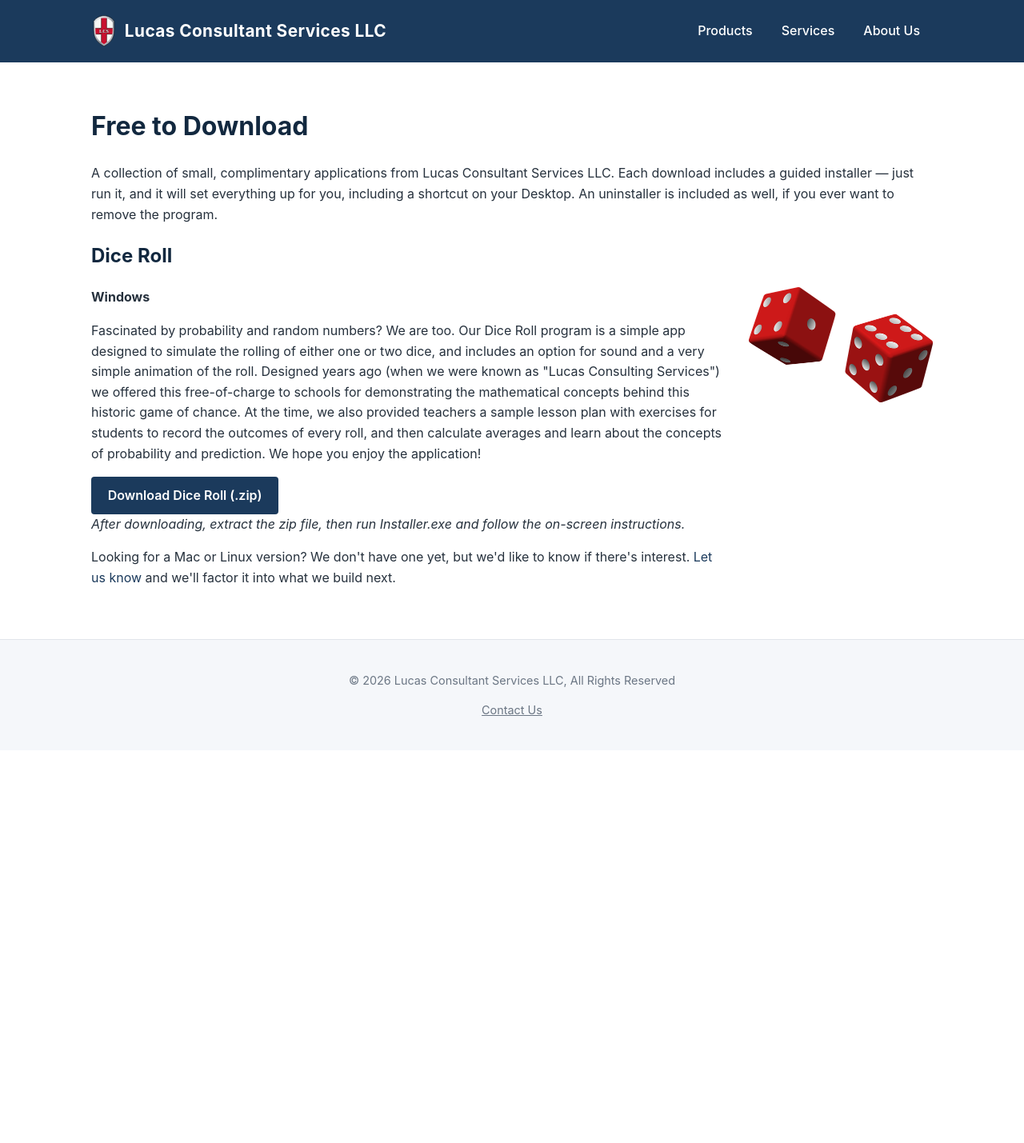
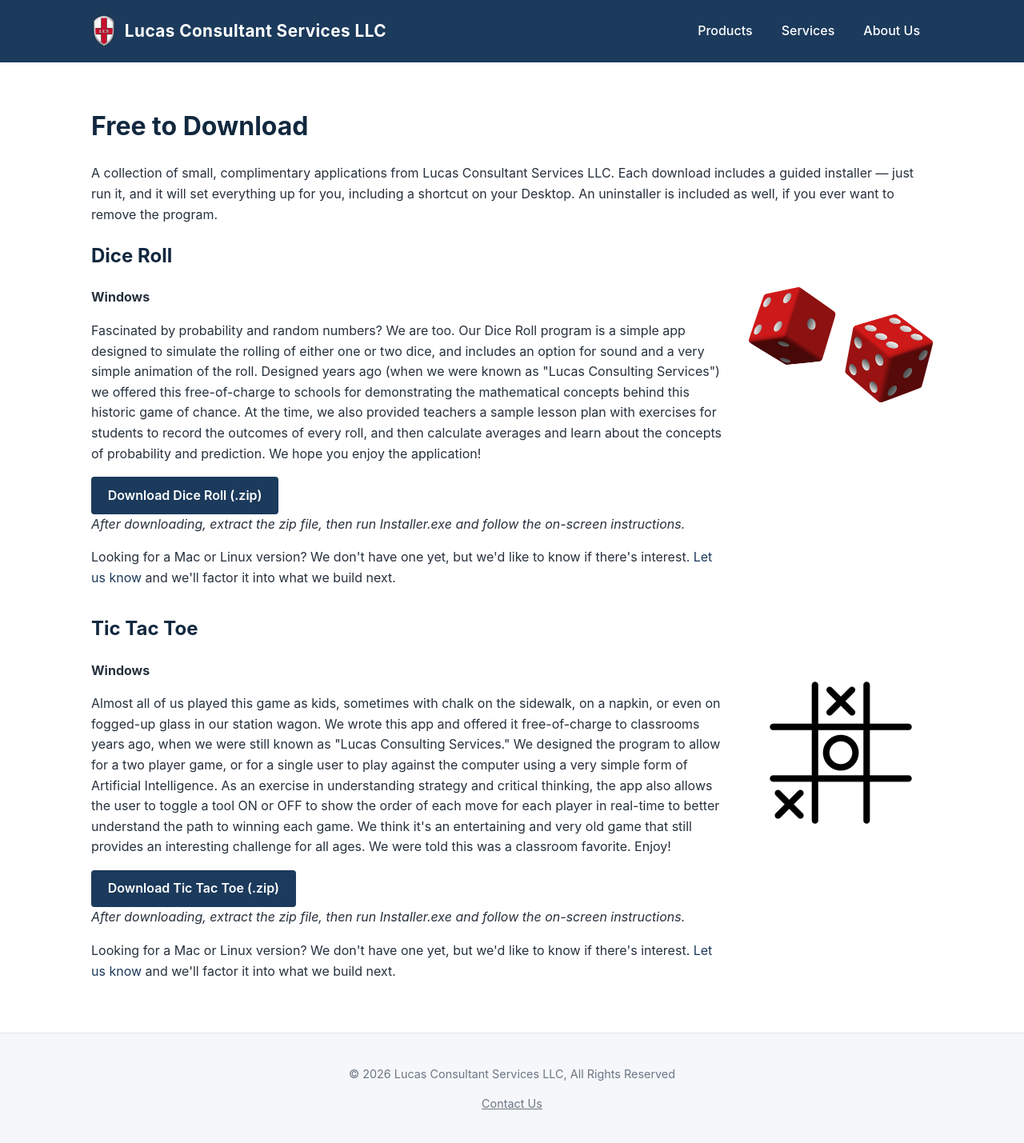
Before and after one commit to DrColorado/lucas-consulting-site, a Jekyll site: the page built from lucas-consulting-site/products/free-to-download.md, in a window 1280 px wide. Shown: the whole page at 80% size. Built offline with Jekyll 4.4.1, drawn with Linux system fonts in a browser that asks for light colours; before the commit the page ends 938 px from its top, so only the background shows below that.

Commit message:
TicTacToe set up

```diff
--- a/lucas-consulting-site/products/free-to-download.md
+++ b/lucas-consulting-site/products/free-to-download.md
@@ -27,3 +27,23 @@ A collection of small, complimentary applications from Lucas Consultant Services
 <img src="{{ '/assets/images/dice-roll-icon.png' | relative_url }}" alt="Two red dice">
 </div>
 </div>
+
+## Tic Tac Toe
+
+<div class="download-listing">
+<div class="download-text">
+<p><strong>Windows</strong></p>
+
+<p>Almost all of us played this game as kids, sometimes with chalk on the sidewalk, on a napkin, or even on fogged-up glass in our station wagon. We wrote this app and offered it free-of-charge to classrooms years ago, when we were still known as "Lucas Consulting Services." We designed the program to allow for a two player game, or for a single user to play against the computer using a very simple form of Artificial Intelligence. As an exercise in understanding strategy and critical thinking, the app also allows the user to toggle a tool ON or OFF to show the order of each move for each player in real-time to better understand the path to winning each game. We think it's an entertaining and very old game that still provides an interesting challenge for all ages. We were told this was a classroom favorite. Enjoy!</p>
+
+<a class="btn" href="{{ '/assets/downloads/TicTacToe-v1.zip' | relative_url }}">Download Tic Tac Toe (.zip)</a>
+
+<p><em>After downloading, extract the zip file, then run Installer.exe and follow the on-screen instructions.</em></p>
+
+<p>Looking for a Mac or Linux version? We don't have one yet, but we'd like to know if there's interest. <a href="{{ '/about/contact/' | relative_url }}">Let us know</a> and we'll factor it into what we build next.</p>
+</div>
+
+<div class="download-photo">
+<img src="{{ '/assets/images/tictactoe-icon.png' | relative_url }}" alt="Tic Tac Toe grid icon">
+</div>
+</div>
```
Also changed, not shown: lucas-consulting-site/assets/images/tictactoe-icon.png (added), 1 other file.
